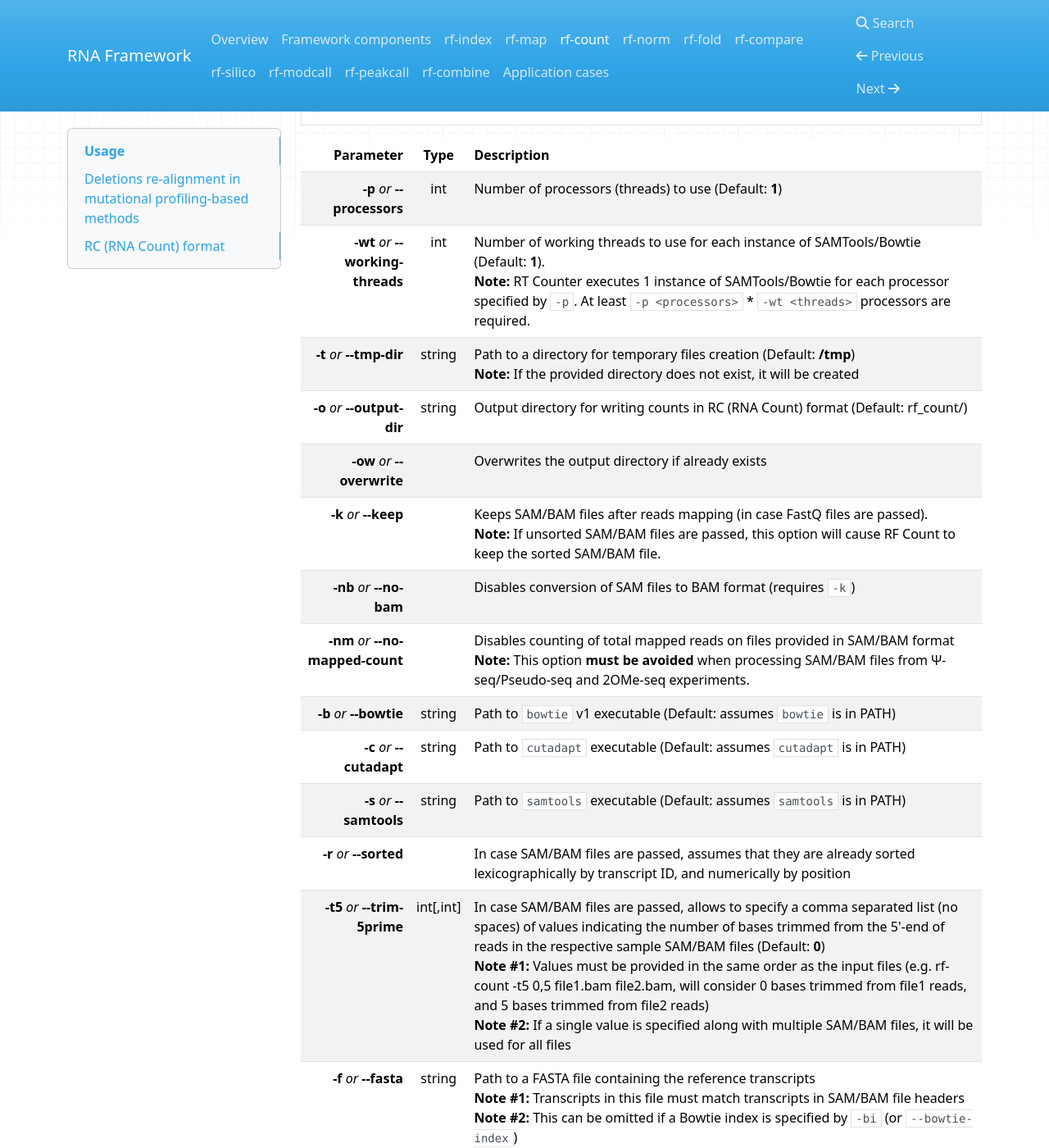
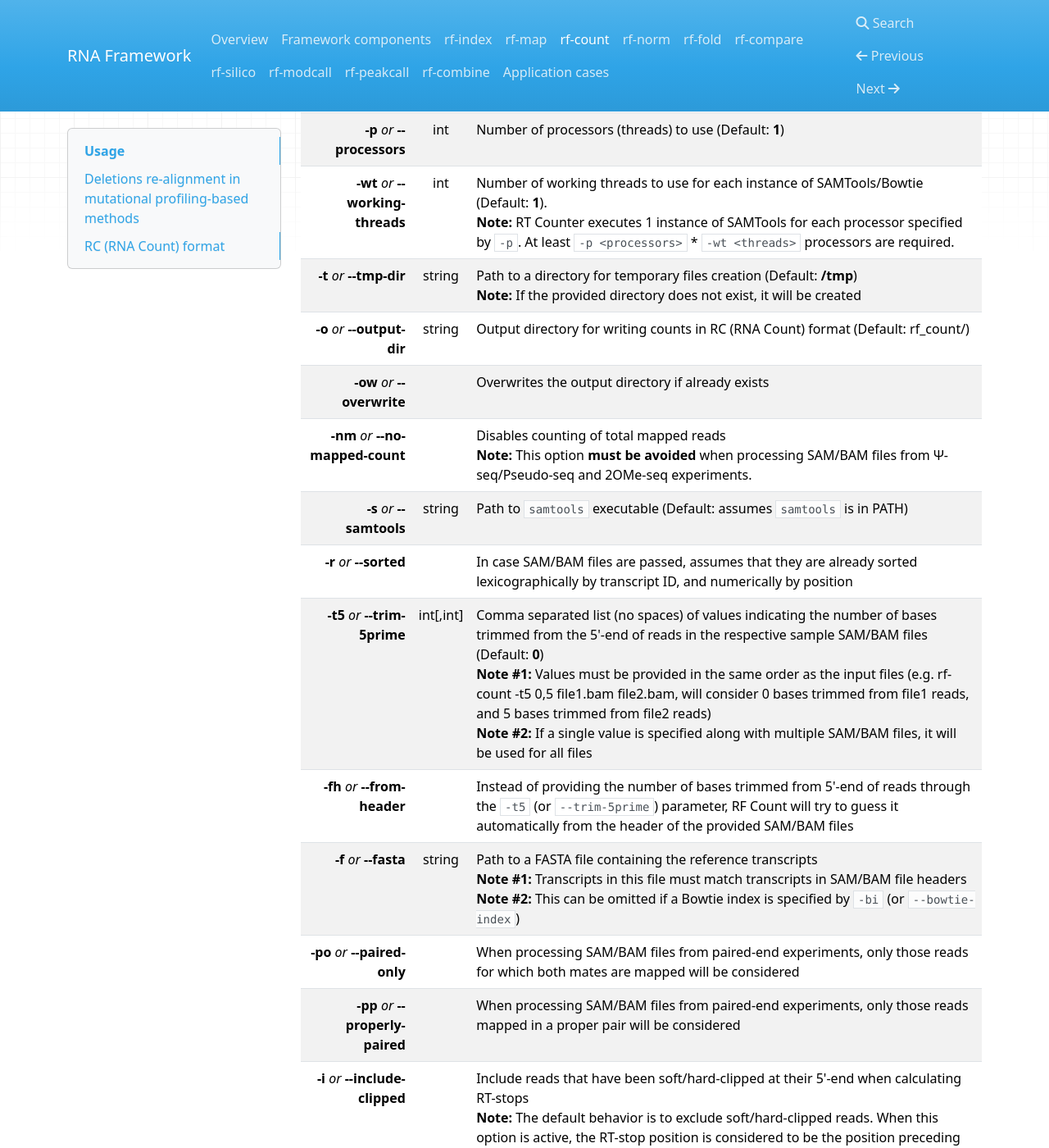
Before and after one commit to dincarnato/RNAFramework, an MkDocs documentation site: the page built from docs/rf-count.md, in a window 1280 px wide and 1400 px high, scrolled down 305 px. Shown: the whole window at 82% size. Built offline with MkDocs 1.6.1, drawn with Linux system fonts in a browser that asks for light colours; nearby versions of some CDN libraries; old or Windows-style settings are respelled for this version of MkDocs; some of the changed text lies outside the part shown.

Commit message:
no message

```diff
--- a/docs/rf-count.md
+++ b/docs/rf-count.md
@@ -1,5 +1,4 @@
-The RF Count module is the core component of the framework. It can process any number of both FastQ and/or SAM/BAM files. In case FastQ files are passed, reads are pre-processed (trimmed and
-clipped), and mapped to the reference transcriptome.<br/>Each SAM/BAM file is then processed to calculate per-base RT-stops/mutations and read coverage on each transcript.<br /><br />
+The RF Count module is the core component of the framework. It can process any number of SAM/BAM files to calculate per-base RT-stops/mutations and read coverage on each transcript.<br /><br />
 
 # Usage
 To list the required parameters, simply type:
@@ -11,36 +10,22 @@ $ rf-count -h
 Parameter         | Type | Description
 ----------------: | :--: |:------------
 __-p__ *or* __--processors__ | int | Number of processors (threads) to use (Default: __1__)
-__-wt__ *or* __--working-threads__ | int | Number of working threads to use for each instance of SAMTools/Bowtie (Default: __1__).<br/>__Note:__ RT Counter executes 1 instance of SAMTools/Bowtie for each processor specified by ``-p``.  At least ``-p <processors>`` * ``-wt <threads>`` processors are required.
+__-wt__ *or* __--working-threads__ | int | Number of working threads to use for each instance of SAMTools/Bowtie (Default: __1__).<br/>__Note:__ RT Counter executes 1 instance of SAMTools for each processor specified by ``-p``.  At least ``-p <processors>`` * ``-wt <threads>`` processors are required.
 __-t__ *or* __--tmp-dir__ | string | Path to a directory for temporary files creation (Default: __/tmp__)<br/>__Note:__ If the provided directory does not exist, it will be created
 __-o__ *or* __--output-dir__ | string | Output directory for writing counts in RC (RNA Count) format (Default: rf_count/)
 __-ow__ *or* __--overwrite__ | | Overwrites the output directory if already exists
-__-k__ *or* __--keep__ | | Keeps SAM/BAM files after reads mapping (in case FastQ files are passed).<br/>__Note:__ If unsorted SAM/BAM files are passed, this option will cause RF Count to keep the sorted SAM/BAM file.
-__-nb__ *or* __--no-bam__ | | Disables conversion of SAM files to BAM format (requires ``-k``)
-__-nm__ *or* __--no-mapped-count__ | | Disables counting of total mapped reads on files provided in SAM/BAM format<br/>__Note:__ This option __must be avoided__ when processing SAM/BAM files from &Psi;-seq/Pseudo-seq and 2OMe-seq experiments.
-__-b__ *or* __--bowtie__ | string | Path to ``bowtie`` v1 executable (Default: assumes ``bowtie`` is in PATH)
-__-c__ *or* __--cutadapt__ | string | Path to ``cutadapt`` executable (Default: assumes ``cutadapt`` is in PATH)
+__-nm__ *or* __--no-mapped-count__ | | Disables counting of total mapped reads<br/>__Note:__ This option __must be avoided__ when processing SAM/BAM files from &Psi;-seq/Pseudo-seq and 2OMe-seq experiments.
 __-s__ *or* __--samtools__ | string | Path to ``samtools`` executable (Default: assumes ``samtools`` is in PATH)
 __-r__ *or* __--sorted__ | | In case SAM/BAM files are passed, assumes that they are already sorted lexicographically by transcript ID, and numerically by position
-__-t5__ *or* __--trim-5prime__ | int[,int] | In case SAM/BAM files are passed, allows to specify a comma separated list (no spaces) of values indicating the number of bases trimmed from the 5'-end of reads in the respective sample SAM/BAM files (Default: __0__)<br/>__Note #1:__ Values must be provided in the same order as the input files (e.g. rf-count -t5 0,5 file1.bam file2.bam, will consider 0 bases trimmed from file1 reads, and 5 bases trimmed from file2 reads)<br/>__Note #2:__ If a single value is specified along with multiple SAM/BAM files, it will be used for all files
+__-t5__ *or* __--trim-5prime__ | int[,int] | Comma separated list (no spaces) of values indicating the number of bases trimmed from the 5'-end of reads in the respective sample SAM/BAM files (Default: __0__)<br/>__Note #1:__ Values must be provided in the same order as the input files (e.g. rf-count -t5 0,5 file1.bam file2.bam, will consider 0 bases trimmed from file1 reads, and 5 bases trimmed from file2 reads)<br/>__Note #2:__ If a single value is specified along with multiple SAM/BAM files, it will be used for all files
+__-fh__ *or* __--from-header__ | | Instead of providing the number of bases trimmed from 5'-end of reads through the ``-t5`` (or ``--trim-5prime``) parameter, RF Count will try to guess it automatically from the header of the provided SAM/BAM files
 __-f__ *or* __--fasta__ | string | Path to a FASTA file containing the reference transcripts<br/>__Note #1:__ Transcripts in this file must match transcripts in SAM/BAM file headers<br/>__Note #2:__ This can be omitted if a Bowtie index is specified by ``-bi`` (or ``--bowtie-index``)
+__-po__ *or* __--paired-only__ | | When processing SAM/BAM files from paired-end experiments, only those reads for which both mates are mapped will be considered
+__-pp__ *or* __--properly-paired__ | | When processing SAM/BAM files from paired-end experiments, only those reads mapped in a proper pair will be considered
 __-i__ *or* __--include-clipped__ | | Include reads that have been soft/hard-clipped at their 5'-end when calculating RT-stops<br/>__Note:__ The default behavior is to exclude soft/hard-clipped reads. When this option is active, the RT-stop position is considered to be the position preceding the clipped bases. This option has no effect when ``-m`` (or ``--count-mutations``) is enabled.
 __-m__ *or* __--count-mutations__ | | Enables mutations count instead of RT-stops count (for SHAPE-MaP/DMS-MaPseq)
 __-nd__ *or* __--no-deletions__ | | Disables counting unambiguously mapped deletions as mutations (requires ``-m``)
 __-co__ *or* __--coverage-only__ | | Only calculates per-base coverage (disables RT-stops/mutations count)
-  | | __FASTX Clipper options__
-__-ca__ *or* __--cutadapt-adapter__ | string | Sequence of 3' adapter for clipping (Default: __TGGAATTCTCGGGTGCCAAGG__, Illumina TruSeq Small RNA 3’ Adapter)
-__-cl__ *or* __--cutadapt-len__ | int | Minimum length to keep reads after clipping (&ge;10, Default: __25__)
-__-cm__ *or* __--cutadapt-min-align__ | int | Minimum alignment in nt to adapter’s sequence (&gt;0, Default: __1__)
-__-cp__ *or* __--clipped__ | | Assumes that reads have been already clipped
-  | | __Bowtie options__
-__-bn__ *or* __--bowtie-n__ | int | Use Bowtie mapper in -n mode (0-3 mismatches, Default: __2__)
-__-bv__ *or* __--bowtie-v__ | int | Use Bowtie mapper in -v mode (0-3 mismatches, Default: __disabled__).<br/>__Note:__ If both ``--bowtie-v`` and ``--bowtie-n`` parameters are passed, the ``--bowtie-n`` mode will be overriden by the ``--bowtie-v`` mode.
-__-bm__ *or* __--bowtie-max__ | int |Discard alignment if more than this number of alignments exist (Default: __1__)
-__-bk__ *or* __--bowtie-multimap__ | int | Report up to this number of equally scoring positions for multi-mapping reads (Default: __1__)
-__-ba__ *or* __--bowtie-all__ | | Report all equally scoring positions for multi-mapping reads (Default: __disabled__, reports only uniquely mapped reads)
-__-bc__ *or* __--bowtie-chunkmbs__ | int | Maximum MB of RAM for best-first search frames (Default: __128__)
-__-bi__ *or* __--bowtie-index__ | string | Path to transcriptome reference index (see ``rf-index``)
 
 <br/>
 ## Deletions re-alignment in mutational profiling-based methods
```
Also changed, not shown: other parts of docs/rf-count.md (+1 -1 lines), docs/rf-map.md (+6 -6 lines).
